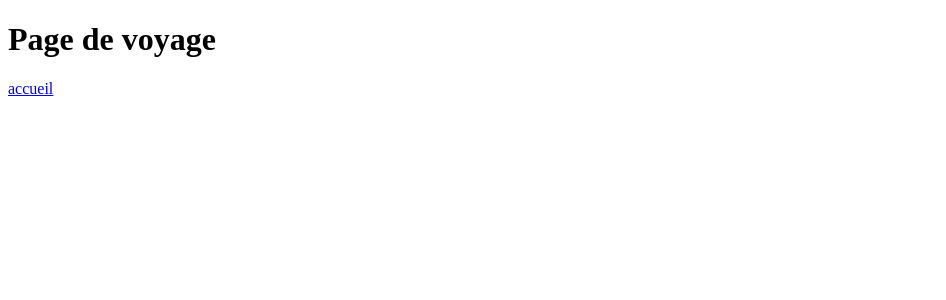
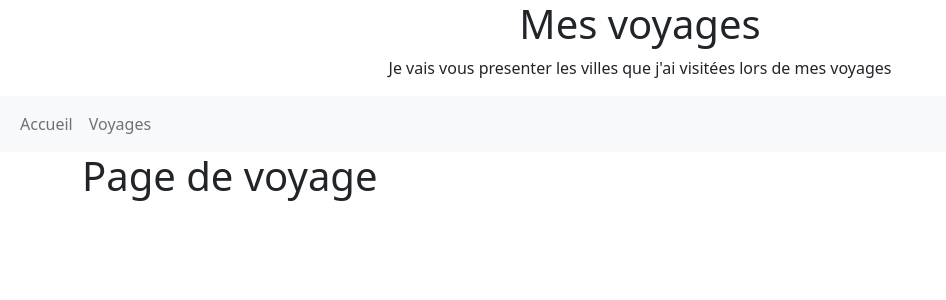
Before and after one commit to yassixx/mesvoya, a Symfony app: template templates/pages/voyages.html.twig in a window 1280 px wide. Shown: the top 300 px of the page, without its empty margins (0-946 px from the left). Run offline with Twig, Linux system fonts and the light colour scheme; the template is opened without the code that fills it, so the values that code supplies are empty; some libraries are stand-ins or nearby versions.

Commit message:
Phase 5 : bootstrap 2 pages et navbar

```diff
--- a/templates/base.html.twig
+++ b/templates/base.html.twig
@@ -1,17 +1,20 @@
 <!DOCTYPE html>
-<html>
+<html lang="fr">
     <head>
         <meta charset="UTF-8">
         <title>{% block title %}Mes Voyages !{% endblock %}</title>
-        {% block stylesheets %}
-
-        {% endblock %}
-
-        {% block javascripts %}
-
-        {% endblock %}
+        <link href="https://cdn.jsdelivr.net/npm/bootstrap@5.1.3/dist/css/bootstrap.min.css" rel="stylesheet" integrity="sha384-1BmE4kWBq78iYhFldvKuhfTAU6auU8tT94WrHftjDbrCEXSU1oBoqyl2QvZ6jIW3" crossorigin="anonymous">
+        {% block stylesheets %}{% endblock %}
+        {% block javascripts %}{% endblock %}
     </head>
     <body>
-        {% block body %}{% endblock %}
+        <!--entete-->
+        {% block top %}{% endblock %}
+        <!--corps-->
+        <div class="container">
+            {% block body %}{% endblock %}
+        </div>
+        <!--js-->
+        <script src="https://cdn.jsdelivr.net/npm/bootstrap@5.1.3/dist/js/bootstrap.bundle.min.js" integrity="sha384-ka7Sk0Gln4gmtz2MlQnikT1wXgYsOg+OMhuP+IlRH9sENBO0LRn5q+8nbTov4+1p" crossorigin="anonymous"></script>
     </body>
 </html>
--- /dev/null
+++ b/templates/basefront.html.twig
@@ -0,0 +1,30 @@
+{% extends "base.html.twig" %}
+
+{% block title %}{% endblock %}
+{% block stylesheets %}{% endblock %}
+{% block top %}
+    <div class="container">
+        <!--titre-->
+        <div class="text-center">
+            <h1>Mes voyages</h1>
+            <p>Je vais vous presenter les villes que j'ai visitées lors de mes voyages</p>
+        </div>
+    </div>
+    <!--menu-->
+    <nav class="navbar navbar-expand-lg navbar-light bg-light">
+        <div class="container-fluid">
+            <div class="collapse navbar-collapse" id="navbarSupportedContent">
+                <ul class="navbar-nav me-auto mb-2 mb-lg-0">
+                    <li class="nav-item">
+                        <a class="nav-link" href="{{ path('accueil') }}">Accueil</a>
+                    </li>
+                    <li class="nav-item">
+                        <a class="nav-link" href="{{ path('voyages') }}">Voyages</a>
+                    </li>
+                </ul>
+            </div>
+        </div>
+    </nav>
+{% endblock %}
+{% block body %}{% endblock %}
+{% block javascripts %}{% endblock %}
--- a/templates/pages/accueil.html.twig
+++ b/templates/pages/accueil.html.twig
@@ -1,6 +1,5 @@
-{% extends "base.html.twig" %}
+{% extends "basefront.html.twig" %}
 
 {% block body %}
 <h1>Page d'accueil</h1>
-<a href="{{ path('voyages') }}">voyages</a>
 {% endblock %}
--- a/templates/pages/voyages.html.twig
+++ b/templates/pages/voyages.html.twig
@@ -1,7 +1,5 @@
-{% extends "base.html.twig" %}
+{% extends "basefront.html.twig" %}
 
 {% block body %}
 <h1>Page de voyage</h1>
-<a href="{{ path('accueil') }}">accueil</a>
-
 {% endblock %}
```
